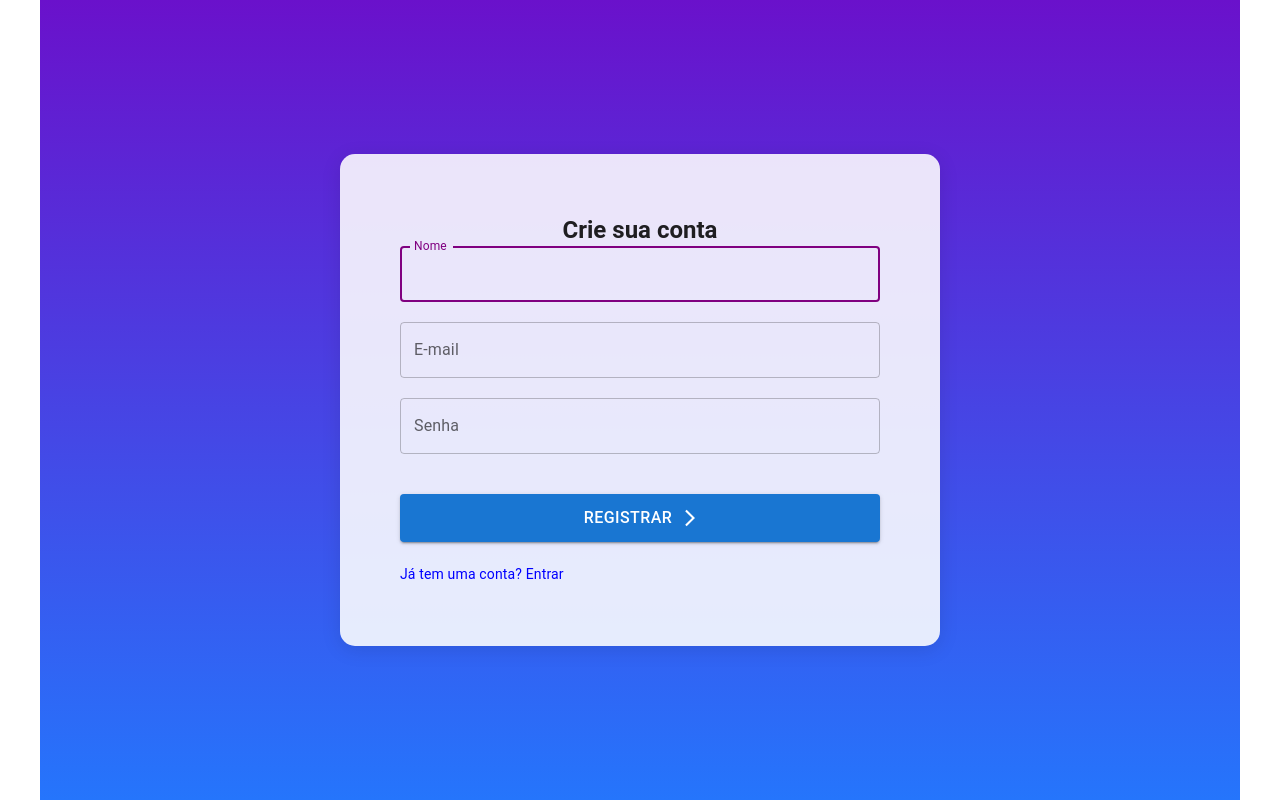
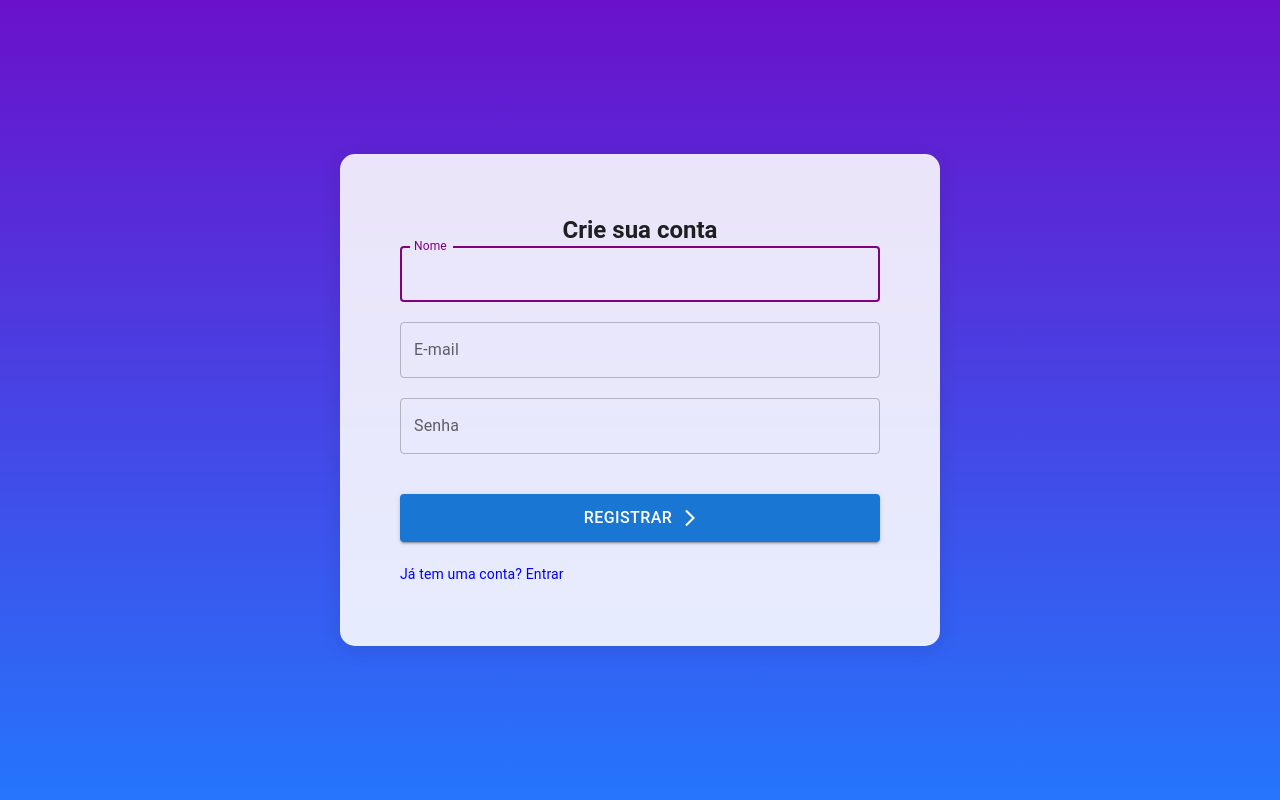
Before and after one commit to devEzt/frontend-ixc, a React (Create React App) app: page /register in a window 1280 px wide. Built offline with nearby package versions, Linux system fonts and the light colour scheme; no server answers.

Commit message:
fix: Ajusta Styles tirando bordas brancas.

```diff
--- a/src/pages/RegisterPage/styles.ts
+++ b/src/pages/RegisterPage/styles.ts
@@ -2,7 +2,8 @@ import { Button, Container, Paper, styled, TextField } from '@mui/material'
 
 export const GlobalStyle = styled('div')({
   boxSizing: 'border-box',
-  overflow: 'hidden',
+  height: '100%',
+  width: '100%',
 })
 
 export const StyledContainer = styled(Container)({
@@ -10,8 +11,8 @@ export const StyledContainer = styled(Container)({
   flexDirection: 'column',
   justifyContent: 'center',
   alignItems: 'center',
-  height: '100vh',
-  width: '100vw',
+  minHeight: '100vh',
+  minWidth: '100vw',
   backgroundImage: 'linear-gradient(180deg, #6a11cb 0%, #2575fc 100%)',
 })
 
```
Also changed, not shown: 1 other file (tests, documents, lock files or other folders).
